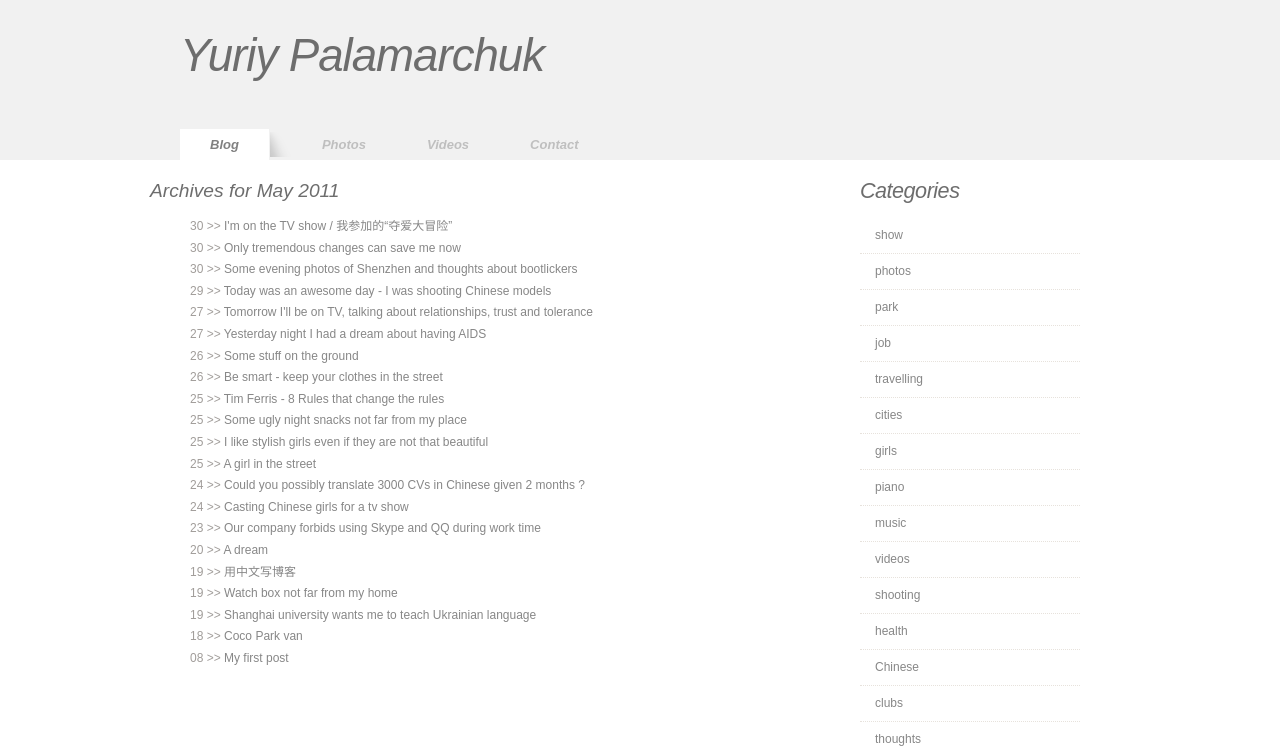
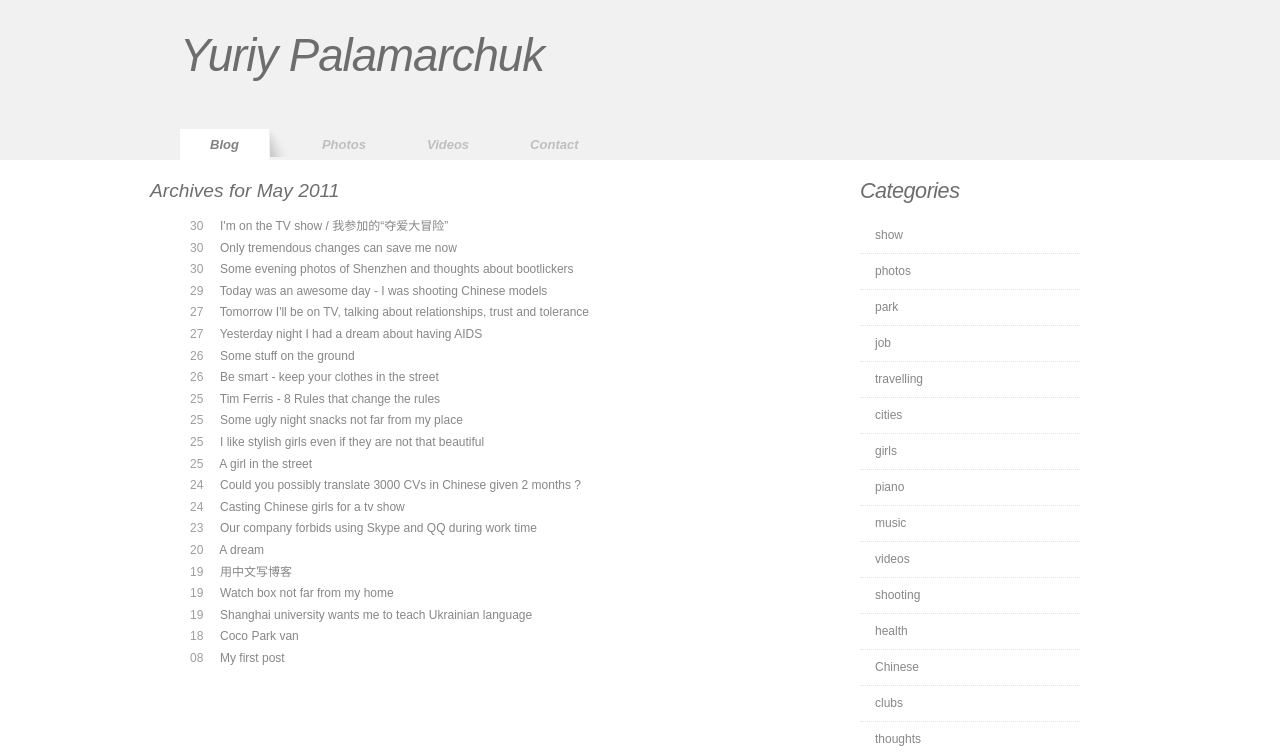
Before and after one commit to iurii/iurii.github.com, a Jekyll site: the page built from archives/2011_May.html, in a window 1280 px wide. Shown: the top 754 px of the page. Built offline with Jekyll 4.4.1, drawn with Linux system fonts in a browser that asks for light colours; comment, search, counter and statistics services are not loaded; part of the change alters nothing that is shown.

```diff
--- a/archives/2011_May.html
+++ b/archives/2011_May.html
@@ -18,7 +18,7 @@ title: Yuriy Palamarchuk
        <h3>{{ post.date | date: '%Y' }}</h3>
      {% endif %}
      {% if month == "May" %}
-           <li>{{post.date | date: "%d"}} >> <a href="{{ post.url }}">{{ post.title }}</a></li>
+           <li>{{post.date | date: "%d"}} &nbsp; &nbsp; <a href="{{ post.url }}">{{ post.title }}</a></li>
      {% endif %}
 
    {% endunless %}
```
